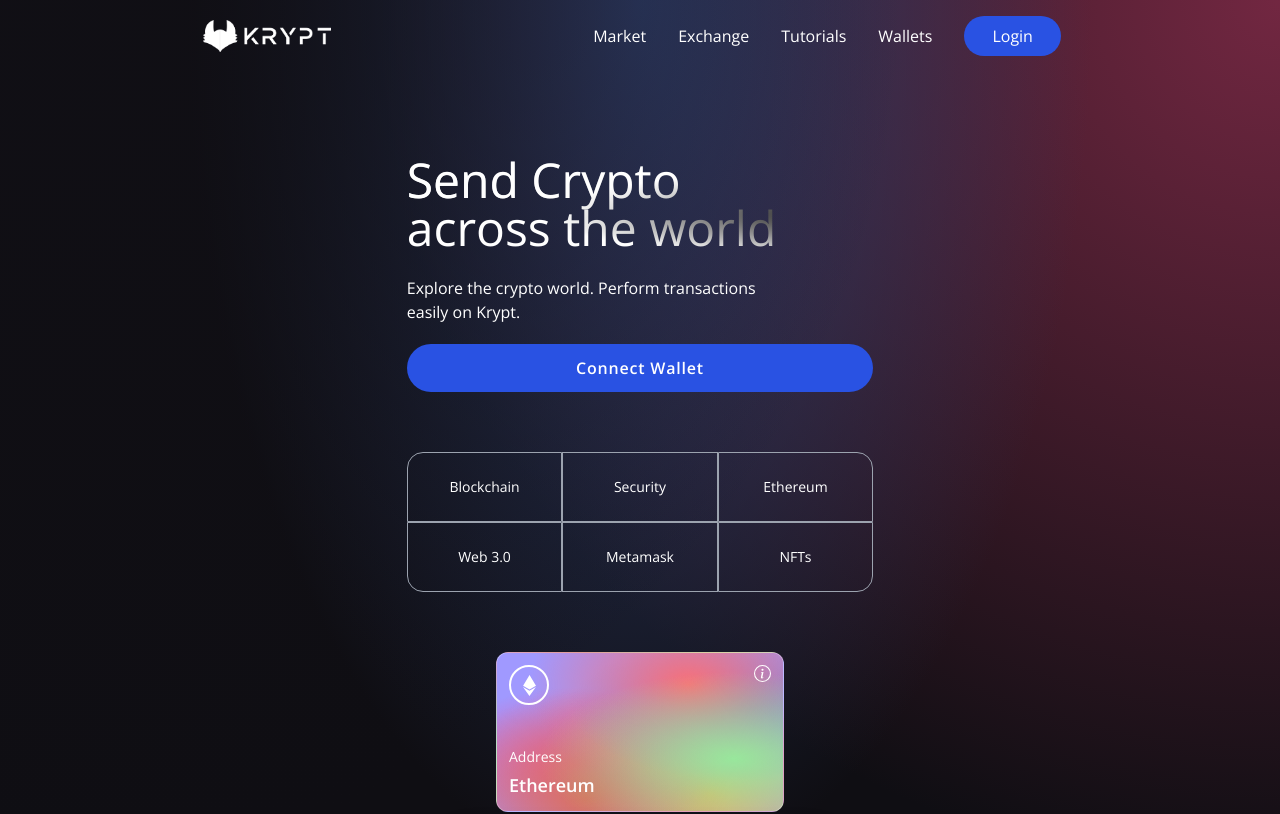
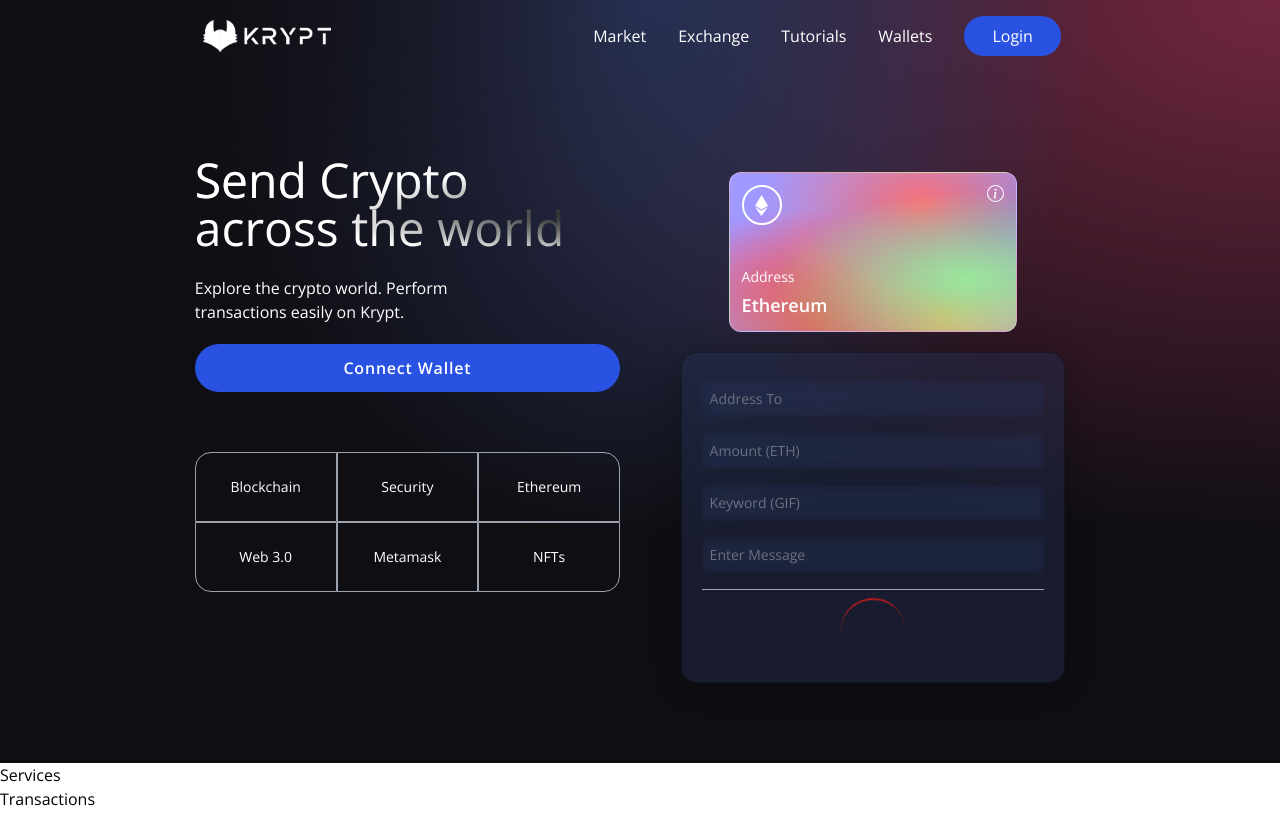
Before and after one commit to KenWhite02/krypt, a React (Vite) app in the folder client/: page / in a window 1280 px wide. Shown: the top 814 px of the page. Built offline with nearby package versions, Linux system fonts and the light colour scheme.

Commit message:
Added new themes and plugin

```diff
--- a/client/tailwind.config.js
+++ b/client/tailwind.config.js
@@ -1,7 +1,30 @@
 module.exports = {
   content: ['./index.html', './src/**/*.{vue,js,ts,jsx,tsx}'],
   theme: {
-    extend: {},
+    fontFamily: {
+      display: ['Open Sans', 'sans-serif'],
+      body: ['Open Sans', 'sans-serif'],
+    },
+    extend: {
+      screens: {
+        mf: '990px',
+      },
+      keyframes: {
+        'slide-in': {
+          '0%': {
+            '-webkit-transform': 'translateX(120%)',
+            transform: 'translateX(120%)',
+          },
+          '100%': {
+            '-webkit-transform': 'translateX(0%)',
+            transform: 'translateX(0%)',
+          },
+        },
+      },
+      animation: {
+        'slide-in': 'slide-in 0.5s ease-out',
+      },
+    },
   },
-  plugins: [],
+  plugins: [require('@tailwindcss/forms')],
 };
```
